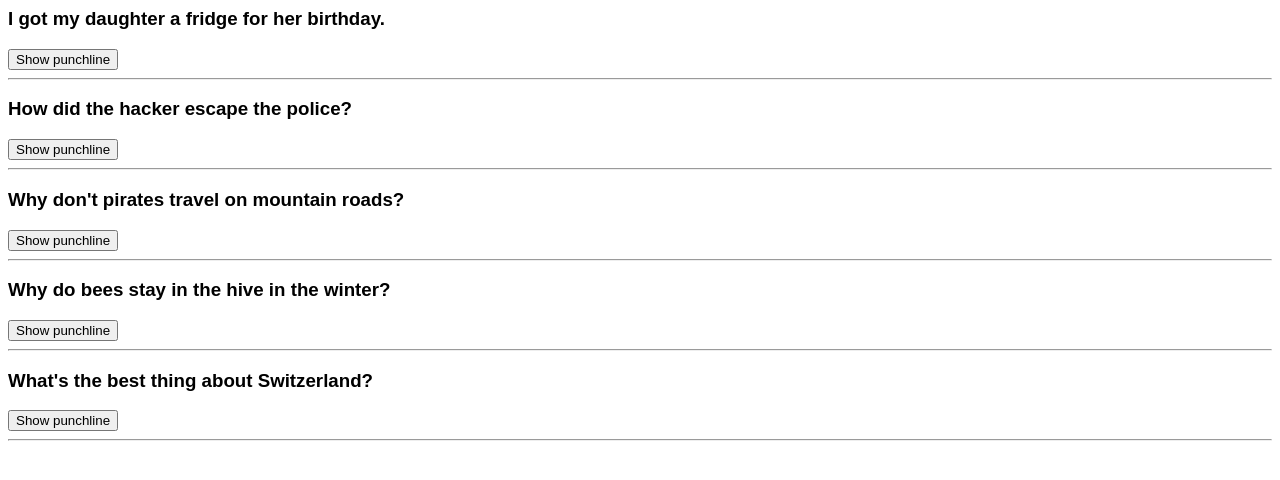
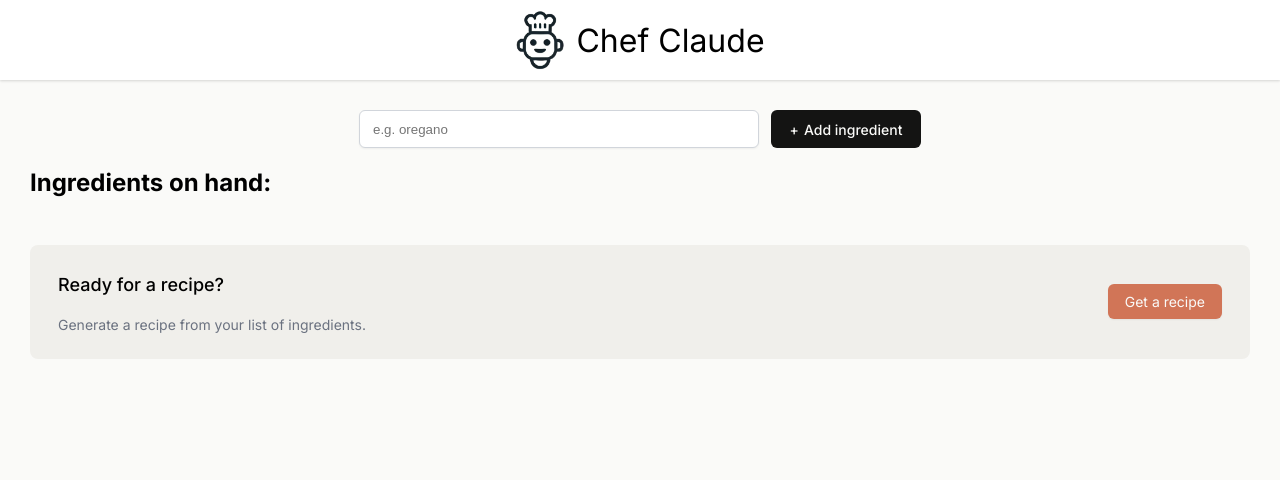
Before and after one commit to 0xYurii/Chef-Claude, a React (Vite) app: page / in a window 1280 px wide. Shown: the top 480 px of the page. Built offline with nearby package versions, Linux system fonts and the light colour scheme.

Commit message:
refactor: remove Joke component and jokes data; restructure App and Main components

```diff
--- a/src/App.jsx
+++ b/src/App.jsx
@@ -1,19 +1,11 @@
-import Joke from "./Joke"
-import jokesData from "./jokesData"
+import Header from "./Header"
+import Main from "./Main"
 
 export default function App() {
-    const jokeElements = jokesData.map(joke => {
-        return (
-            <Joke
-                key={joke.id}
-                setup={joke.setup}
-                punchline={joke.punchline}
-            />
-        )
-    })
-    return (
-        <div>
-            {jokeElements}
-        </div>
-    )
+  return (
+    <>
+      <Header />
+      <Main />
+    </>
+  )
 }
--- a/src/Joke.jsx
+++ /dev/null
@@ -1,18 +0,0 @@
-import React from "react"
-
-export default function Joke(props) {
-    const [isShown, setIsShown] = React.useState(false)
-
-    function toggleShown() {
-        setIsShown(prevShown => !prevShown)
-    }
-
-    return (
-        <div>
-            {props.setup && <h3>{props.setup}</h3>}
-            {isShown && <p>{props.punchline}</p>}
-            <button onClick={toggleShown}>{isShown ? "Hide" : "Show"} punchline</button>
-            <hr />
-        </div>
-    )
-}
--- a/src/Main.jsx
+++ b/src/Main.jsx
@@ -8,14 +8,20 @@
         <li key={ingredient}>{ingredient}</li>
     ))
 
-    function submit(formData) {
+    function addIngredient(formData) {
         const newIngredient = formData.get("ingredient")
         setIngredients(prevIngredients => [...prevIngredients, newIngredient])
     }
 
+    /**
+     * Challenge:
+     * Using conditional rendering, only render the new <section> IF
+     * there are ingredients added to the list of ingredients.
+     */
+
     return (
         <main>
-            <form action={submit} className="add-ingredient-form">
+            <form action={addIngredient} className="add-ingredient-form">
                 <input
                     type="text"
                     placeholder="e.g. oregano"
@@ -24,9 +30,17 @@
                 />
                 <button>Add ingredient</button>
             </form>
-            <ul>
-                {ingredientsListItems}
-            </ul>
+            <section>
+                <h2>Ingredients on hand:</h2>
+                <ul className="ingredients-list" aria-live="polite">{ingredientsListItems}</ul>
+                <div className="get-recipe-container">
+                    <div>
+                        <h3>Ready for a recipe?</h3>
+                        <p>Generate a recipe from your list of ingredients.</p>
+                    </div>
+                    <button>Get a recipe</button>
+                </div>
+            </section>
         </main>
     )
 }
--- a/src/index.css
+++ b/src/index.css
@@ -3,5 +3,104 @@
 }
 
 body {
-    font-family: "Karla", sans-serif;
+    margin: 0;
+    font-family: Inter, sans-serif;
+    background-color: #FAFAF8;
 }
+
+header {
+    display: flex;
+    justify-content: center;
+    align-items: center;
+    gap: 11px;
+    height: 80px;
+    background-color: white;
+    box-shadow: 0px 1px 3px 0px rgba(0, 0, 0, 0.10), 0px 1px 2px 0px rgba(0, 0, 0, 0.06);
+}
+
+header > img {
+    width: 50px;
+}
+
+header > h1 {
+    font-weight: 400;
+}
+
+main {
+    padding: 30px 30px 10px;
+}
+
+.add-ingredient-form {
+    display: flex;
+    justify-content: center;
+    gap: 12px;
+    height: 38px;
+}
+
+.add-ingredient-form > input {
+    border-radius: 6px;
+    border: 1px solid #D1D5DB;
+    padding: 9px 13px;
+    box-shadow: 0px 1px 2px 0px rgba(0, 0, 0, 0.05);
+    flex-grow: 1;
+    min-width: 150px;
+    max-width: 400px;
+}
+
+.add-ingredient-form > button {
+    font-family: Inter, sans-serif;
+    border-radius: 6px;
+    border: none;
+    background-color: #141413;
+    color: #FAFAF8;
+    width: 150px;
+    font-size: 0.875rem;
+    font-weight: 500;
+}
+
+.add-ingredient-form > button::before {
+    content: "+";
+    margin-right: 5px;
+}
+
+ul.ingredients-list {
+    margin-bottom: 48px;
+}
+
+ul.ingredients-list > li {
+    color: #475467;
+    line-height: 28px;
+}
+
+.get-recipe-container {
+    display: flex;
+    justify-content: space-between;
+    align-items: center;
+    border-radius: 8px;
+    background: #F0EFEB;
+    padding: 10px 28px;
+}
+
+.get-recipe-container h3 {
+    font-size: 1.125rem;
+    font-weight: 500;
+    line-height: 24px;
+}
+
+.get-recipe-container p {
+    color: #6B7280;
+    font-size: 0.875rem;
+    line-height: 20px;
+}
+
+.get-recipe-container button {
+    border: none;
+    border-radius: 6px;
+    background: #D17557;
+    box-shadow: 0px 1px 2px 0px rgba(0, 0, 0, 0.05);
+    color: #FAFAF8;
+    padding: 9px 17px;
+    font-family: Inter, sans-serif;
+    font-size: 0.875rem;
+    cursor: pointer;
+}
--- a/src/index.jsx
+++ b/src/index.jsx
@@ -1,4 +1,4 @@
-import ReactDOM from "react-dom/client"
+import ReactDOM from 'react-dom/client';
 import App from "./App"
 
-ReactDOM.createRoot(document.getElementById("root")).render(<App />)
+ReactDOM.createRoot(document.getElementById('root')).render(<App />);
--- a/src/jokesData.js
+++ /dev/null
@@ -1,27 +0,0 @@
-export default [
-    {
-        id: 1,
-        setup: "I got my daughter a fridge for her birthday.",
-        punchline: "I can't wait to see her face light up when she opens it."
-    },
-    {
-        id: 2,
-        setup: "How did the hacker escape the police?",
-        punchline: "He just ransomware!"
-    },
-    {
-        id: 3,
-        setup: "Why don't pirates travel on mountain roads?",
-        punchline: "Scurvy."
-    },
-    {
-        id: 4,
-        setup: "Why do bees stay in the hive in the winter?",
-        punchline: "Swarm."
-    },
-    {
-        id: 5,
-        setup: "What's the best thing about Switzerland?",
-        punchline: "I don't know, but the flag is a big plus!"
-    }
-]
```
